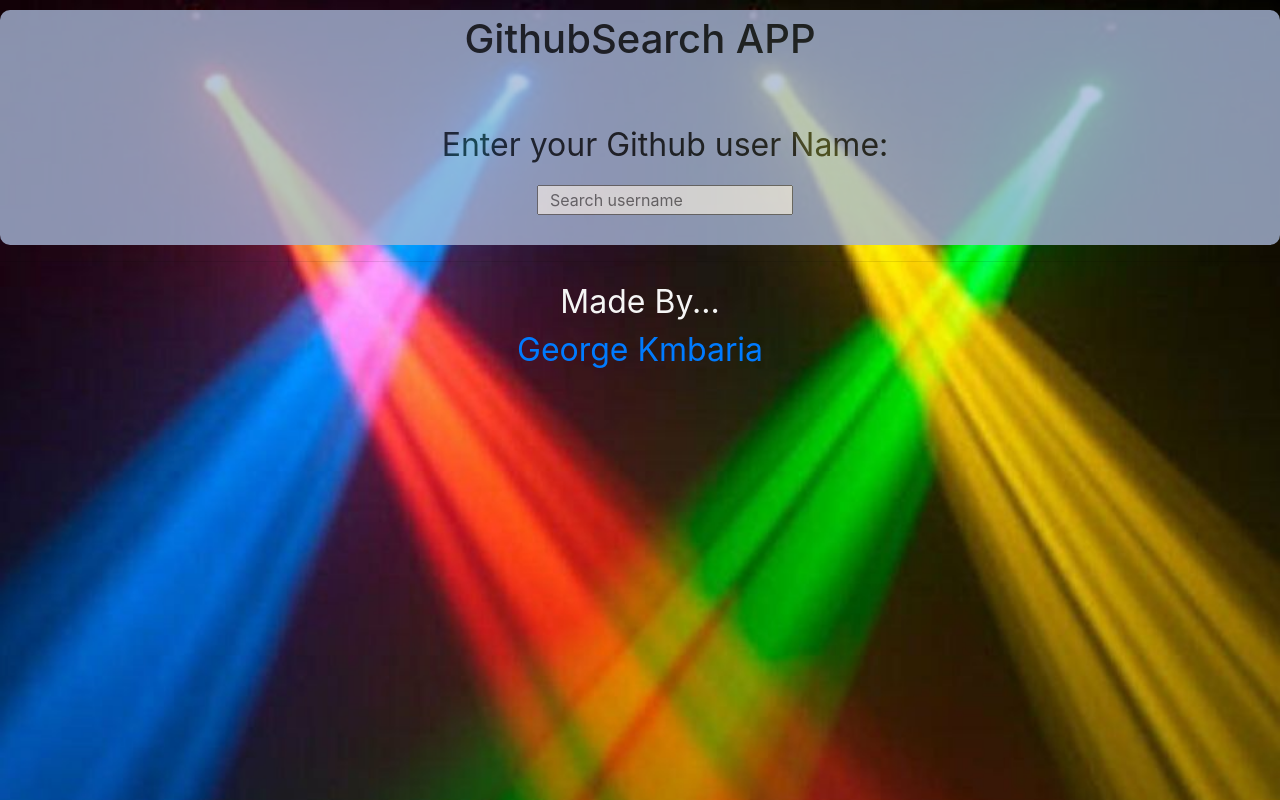
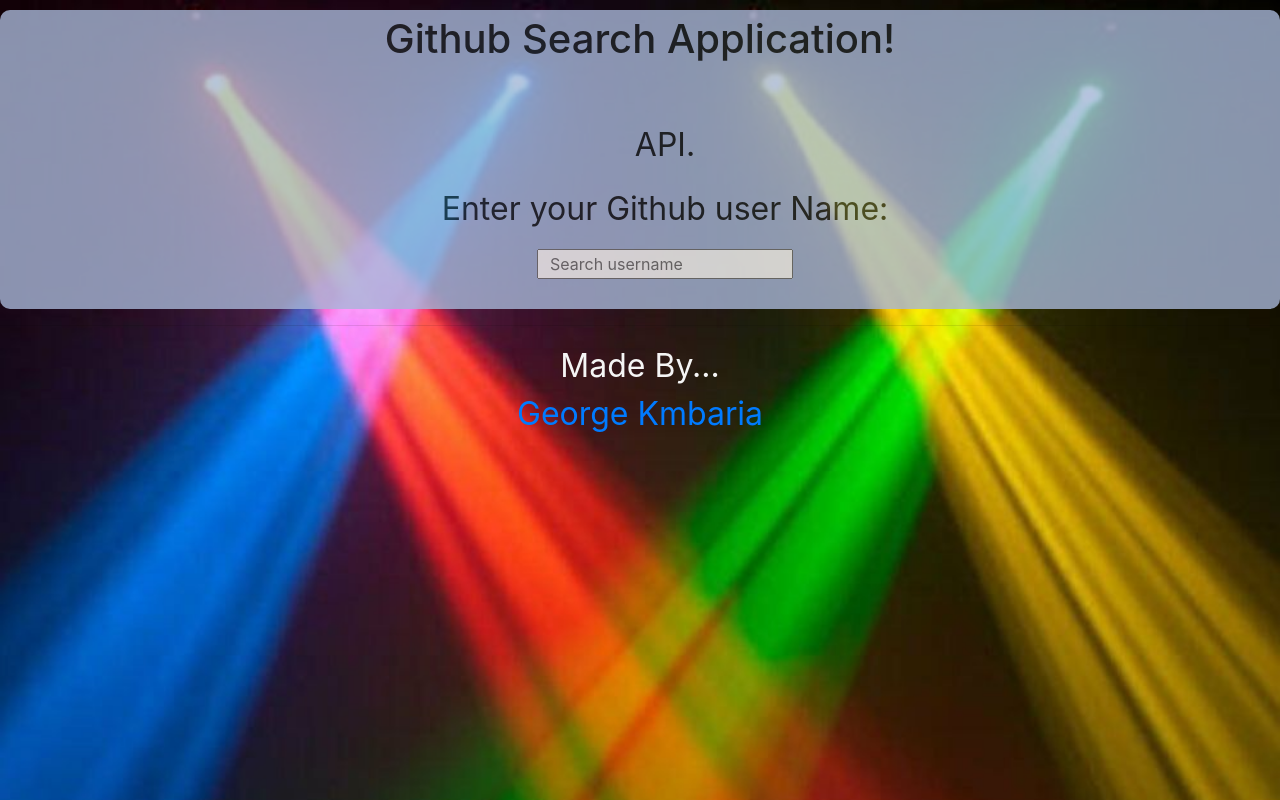
Before and after one commit to Kmbaria/github-API, an Angular app: page / in a window 1280 px wide. Built offline with nearby package versions, Linux system fonts and the light colour scheme; a web font is replaced by a local one.

Commit message:
added content on the UI

```diff
--- a/src/app/components/profile/profile.component.css
+++ b/src/app/components/profile/profile.component.css
@@ -4,6 +4,7 @@
     padding-left: 50px;
     width: 100%;
     text-align: center;
+
 }
 .container-fluid{
    background-color: rgb(168, 183, 216);
--- a/src/app/components/profile/profile.component.html
+++ b/src/app/components/profile/profile.component.html
@@ -1,9 +1,9 @@
 <div class="container-fluid">
-    <h1>GithubSearch APP</h1>
+    <h1>Github Search Application!</h1>
 
     <form action="" class="search-one">
         <div class="one">
-
+            <p>API.</p>
             <p>Enter your Github user Name:</p>
             <input type="text" class="form-controll" placeholder="  Search username" [(ngModel)]="username"
                 name="username" (keyup)="findProfile()">
```
